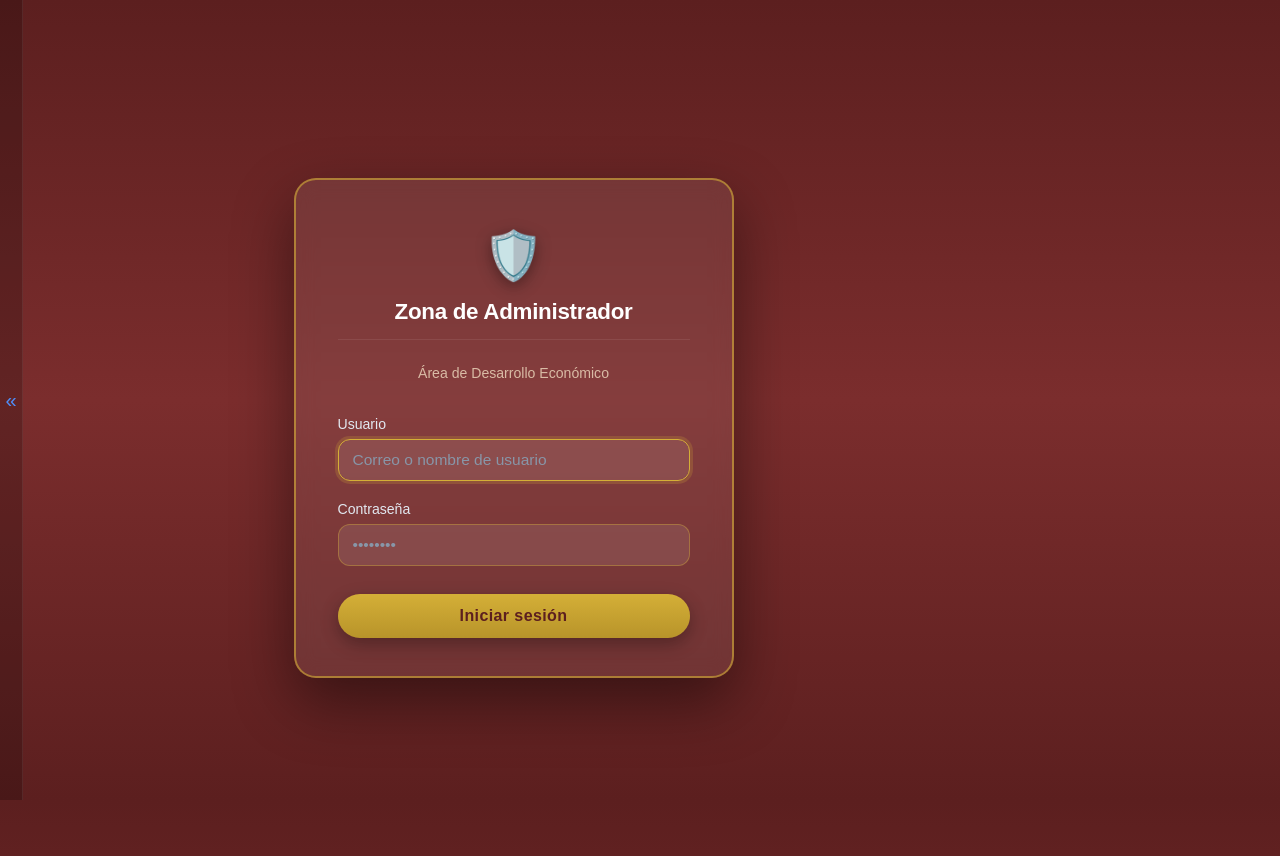
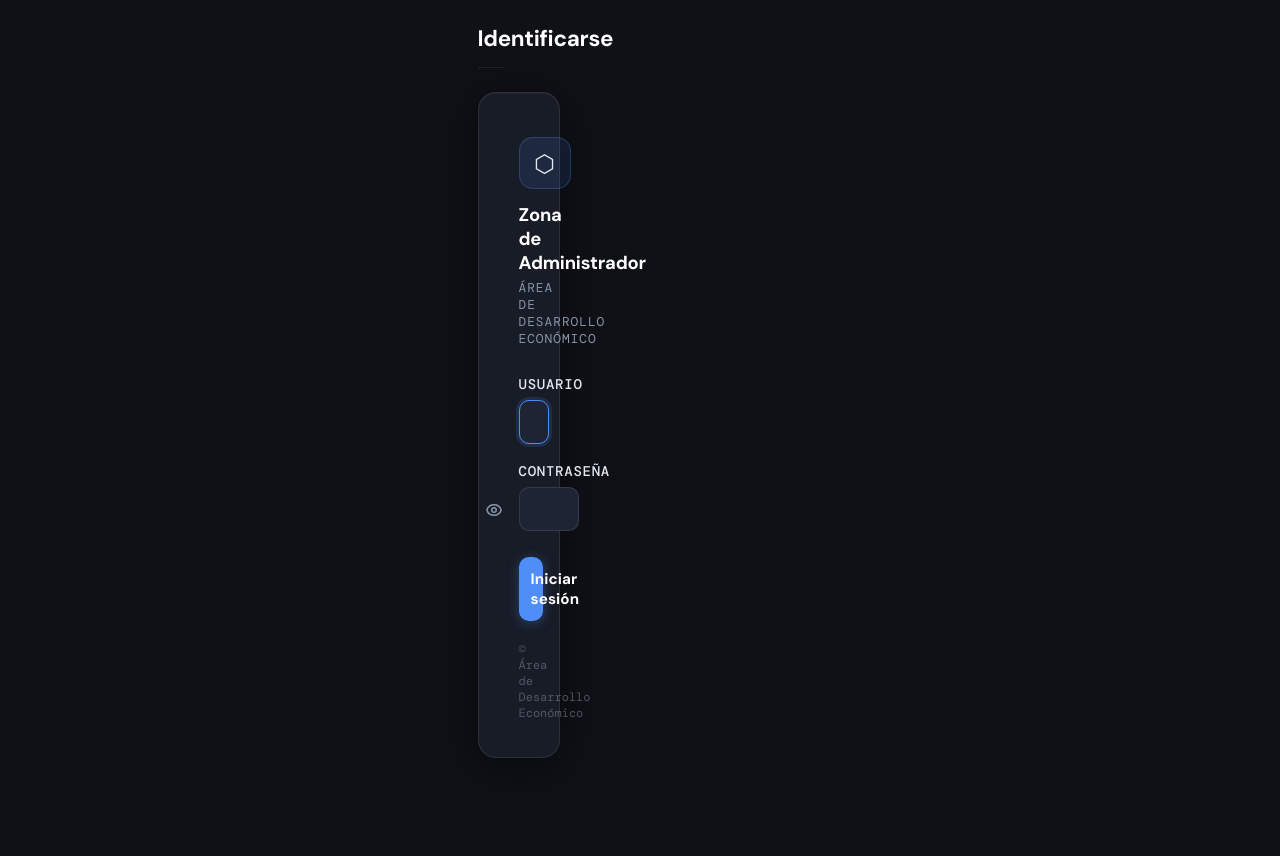
Before and after one commit to Jasongatobolador/convocatorias, a Django app: page /admin/login/ in a window 1280 px wide. After the commit the page ends 758 px from the top, so only its background shows below. Run offline with Django 5.2, Linux system fonts and the light colour scheme.

Commit message:
Update login.html

```diff
--- a/convocatorias/templates/admin/login.html
+++ b/convocatorias/templates/admin/login.html
@@ -4,248 +4,235 @@
 {% block extrastyle %}
 {{ block.super }}
 <style>
-
-/* 🔴 OCULTAR COMPLETAMENTE SIDEBAR */
-#nav-sidebar {
-    display: none !important;
-}
-
-/* ── Login admin — Zona de Administrador ────────────────── */
-html, body {
-    min-height: 100vh;
-    background: linear-gradient(180deg, #5c1f1f 0%, #7b2d2d 50%, #5c1f1f 100%) !important;
-    display: flex;
-    flex-direction: column;
-}
-
-/* Oculta header/breadcrumbs en el login */
+/* Ocultar sidebar y header en login */
+#nav-sidebar, #toggle-nav-sidebar,
+.toggle-nav-sidebar { display: none !important; }
 #header { display: none !important; }
 div.breadcrumbs { display: none !important; }
 
+html, body {
+    background: #0f1117 !important;
+    min-height: 100vh !important;
+}
+
+#container {
+    min-height: 100vh !important;
+    display: flex !important;
+    flex-direction: column !important;
+    align-items: center !important;
+    justify-content: center !important;
+    padding: 24px !important;
+}
+
 #content-main {
-    display: flex;
+    width: 100% !important;
+    max-width: 420px !important;
+}
+
+/* Tarjeta de login */
+.login-wrap {
+    background: #181c27;
+    border: 1px solid rgba(255,255,255,0.09);
+    border-radius: 18px;
+    padding: 44px 40px 36px;
+    box-shadow: 0 8px 48px rgba(0,0,0,0.5), 0 1px 0 rgba(255,255,255,0.04) inset;
+}
+
+.login-logo {
+    text-align: center;
+    margin-bottom: 28px;
+}
+.login-logo-icon {
+    width: 52px;
+    height: 52px;
+    background: rgba(79,142,247,0.12);
+    border: 1px solid rgba(79,142,247,0.25);
+    border-radius: 14px;
+    display: inline-flex;
     align-items: center;
     justify-content: center;
-    min-height: 100vh;
-    padding: 30px 20px;
+    font-size: 1.5rem;
+    margin-bottom: 14px;
+}
+.login-title {
+    font-family: 'DM Sans', sans-serif;
+    font-size: 1.15rem;
+    font-weight: 700;
+    color: #fff;
+    margin: 0 0 4px;
+    letter-spacing: -0.2px;
+}
+.login-subtitle {
+    font-size: 0.8rem;
+    color: #8896a8;
+    font-family: 'DM Mono', monospace;
+    text-transform: uppercase;
+    letter-spacing: 1px;
 }
 
-/* ── Tarjeta de login ──────────────────────────────────── */
-.login-card {
-    background: rgba(255, 255, 255, 0.08);
-    border: 2px solid rgba(212, 175, 55, 0.6);
-    border-radius: 22px;
-    padding: 44px 42px 38px;
-    width: 100%;
-    max-width: 440px;
-    box-shadow: 0 24px 60px rgba(0,0,0,0.45);
-    backdrop-filter: blur(10px);
-    -webkit-backdrop-filter: blur(10px);
-    animation: fadeInUp 0.7s ease;
+/* Mensajes de error */
+.errornote {
+    background: rgba(248,113,113,0.1) !important;
+    border: 1px solid rgba(248,113,113,0.3) !important;
+    border-radius: 10px !important;
+    color: #f87171 !important;
+    padding: 10px 14px !important;
+    margin-bottom: 16px !important;
+    font-size: 0.88rem !important;
 }
 
-@keyframes fadeInUp {
-    from { opacity: 0; transform: translateY(24px); }
-    to   { opacity: 1; transform: translateY(0); }
+/* Campos */
+.login-field {
+    margin-bottom: 16px;
+}
+.login-field label {
+    display: block;
+    font-size: 0.82rem;
+    font-weight: 600;
+    color: #8896a8;
+    text-transform: uppercase;
+    letter-spacing: 0.7px;
+    margin-bottom: 7px;
+    font-family: 'DM Mono', monospace;
+}
+.login-field input {
+    width: 100%;
+    background: #1f2435 !important;
+    border: 1px solid rgba(255,255,255,0.1) !important;
+    border-radius: 10px !important;
+    color: #e2e8f0 !important;
+    padding: 11px 14px !important;
+    font-family: 'DM Sans', sans-serif !important;
+    font-size: 0.95rem !important;
+    transition: border-color 0.15s, box-shadow 0.15s !important;
+    outline: none !important;
+}
+.login-field input:focus {
+    border-color: #4f8ef7 !important;
+    box-shadow: 0 0 0 3px rgba(79,142,247,0.15) !important;
 }
 
-/* ── Cabecera de la tarjeta ───────────────────────────── */
-.login-header {
-    text-align: center;
-    margin-bottom: 32px;
+/* Campo password con ojito */
+.password-wrapper {
+    position: relative;
 }
-
-.login-icon {
-    font-size: 3rem;
-    display: block;
-    margin-bottom: 12px;
-    filter: drop-shadow(0 4px 8px rgba(0,0,0,0.4));
+.password-wrapper input {
+    padding-right: 44px !important;
 }
-
-.login-title {
-    font-family: 'Montserrat', sans-serif;
-    font-size: 1.25rem;
-    font-weight: 800;
-    color: #d4af37;
-    margin: 0 0 4px;
-    letter-spacing: 0.3px;
-}
-
-.login-sub {
-    font-family: 'Nunito', sans-serif;
-    font-size: 0.88rem;
-    color: rgba(245, 230, 200, 0.75);
-    margin: 0;
-}
-
-/* ── Campos del formulario ────────────────────────────── */
-.form-group {
-    margin-bottom: 18px;
-}
-
-.form-group label {
-    display: block;
-    font-family: 'Nunito', sans-serif;
-    font-weight: 700;
-    font-size: 0.9rem;
-    color: #f5e6c8;
-    margin-bottom: 7px;
-}
-
-.input-wrap {
-    position: relative;
+.password-toggle {
+    position: absolute;
+    right: 12px;
+    top: 50%;
+    transform: translateY(-50%);
+    background: none;
+    border: none;
+    cursor: pointer;
+    color: #8896a8;
+    padding: 4px;
+    transition: color 0.15s;
     display: flex;
     align-items: center;
 }
+.password-toggle:hover { color: #e2e8f0; }
+.password-toggle svg { width: 18px; height: 18px; }
 
-.input-wrap input {
+/* Botón submit */
+.login-submit {
     width: 100%;
-    background: rgba(255,255,255,0.09) !important;
-    border: 1px solid rgba(212, 175, 55, 0.4) !important;
-    border-radius: 12px !important;
-    color: #ffffff !important;
-    padding: 11px 44px 11px 14px !important;
-    font-family: 'Nunito', sans-serif !important;
-    font-size: 0.97rem !important;
-    transition: border-color 0.2s, box-shadow 0.2s !important;
-    box-sizing: border-box !important;
+    background: #4f8ef7 !important;
+    color: #fff !important;
+    border: none !important;
+    border-radius: 10px !important;
+    padding: 12px !important;
+    font-family: 'DM Sans', sans-serif !important;
+    font-size: 0.95rem !important;
+    font-weight: 700 !important;
+    cursor: pointer !important;
+    margin-top: 8px !important;
+    transition: opacity 0.15s, transform 0.1s !important;
+    box-shadow: 0 2px 12px rgba(79,142,247,0.35) !important;
+    letter-spacing: 0.1px !important;
 }
+.login-submit:hover { opacity: 0.9 !important; transform: translateY(-1px) !important; }
 
-.input-wrap input:focus {
-    border-color: #d4af37 !important;
-    outline: none !important;
-    box-shadow: 0 0 0 3px rgba(212, 175, 55, 0.2) !important;
+/* Footer */
+.login-footer {
+    text-align: center;
+    margin-top: 20px;
+    font-size: 0.75rem;
+    color: rgba(136,150,168,0.5);
+    font-family: 'DM Mono', monospace;
 }
-
-/* ── Botón ojo (toggle contraseña) ────────────────────── */
-.toggle-pass {
-    position: absolute;
-    right: 13px;
-    background: none;
-    border: none;
-    cursor: pointer;
-    padding: 4px;
-    color: rgba(212, 175, 55, 0.75);
-    font-size: 1.05rem;
-    display: flex;
-    align-items: center;
-    transition: color 0.2s;
-    z-index: 2;
-}
-
-.toggle-pass:hover { color: #d4af37; }
-
-/* ── Errores ──────────────────────────────────────────── */
-.errornote {
-    background: rgba(192, 57, 43, 0.2) !important;
-    border: 1px solid rgba(192, 57, 43, 0.5) !important;
-    border-radius: 12px !important;
-    color: #ffaaaa !important;
-    padding: 10px 14px !important;
-    font-family: 'Nunito', sans-serif !important;
-    font-size: 0.9rem !important;
-    margin-bottom: 16px !important;
-}
-
-/* ── Botón de login ───────────────────────────────────── */
-.btn-login {
-    width: 100%;
-    background: linear-gradient(180deg, #d4af37 0%, #b8942a 100%);
-    color: #5c1f1f;
-    border: none;
-    border-radius: 30px;
-    padding: 13px 0;
-    font-family: 'Nunito', sans-serif;
-    font-weight: 800;
-    font-size: 1rem;
-    letter-spacing: 0.4px;
-    cursor: pointer;
-    margin-top: 8px;
-    box-shadow: 0 6px 18px rgba(0,0,0,0.3);
-    transition: opacity 0.2s, transform 0.15s;
-}
-
-.btn-login:hover {
-    opacity: 0.9;
-    transform: translateY(-1px);
-}
-
-/* Oculta el ojito nativo de Django */
-.login [data-action="toggle-password"],
-button[data-action="toggle-password"],
-.login #id_password + button,
-.login .input-wrap button:not(.btn-login) {
-    display: none !important;
-}
-
-/* Oculta elementos innecesarios */
-.login #header,
-.login .help-block { display: none !important; }
-
 </style>
 {% endblock %}
 
-{% block content_title %}{% endblock %}
-
 {% block content %}
-<div id="content-main">
-  <div class="login-card">
-
-    <div class="login-header">
-      <span class="login-icon">🛡️</span>
-      <h1 class="login-title">Zona de Administrador</h1>
-      <p class="login-sub">Área de Desarrollo Económico</p>
+<div class="login-wrap">
+    <div class="login-logo">
+        <div class="login-logo-icon">⬡</div>
+        <div class="login-title">Zona de Administrador</div>
+        <div class="login-subtitle">Área de Desarrollo Económico</div>
     </div>
 
     {% if form.errors %}
-      <p class="errornote">
-        {% if form.errors.items|length == 1 %}
-          Credenciales incorrectas. Verifica tu usuario y contraseña.
-        {% else %}
-          Por favor corrige los errores marcados.
-        {% endif %}
-      </p>
+    <p class="errornote">
+        {% if form.errors.items|length == 1 %}{% trans "Por favor corrige el error." %}{% else %}{% trans "Por favor corrige los errores." %}{% endif %}
+    </p>
     {% endif %}
 
-    <form method="post" action="{{ app_path }}" id="login-form">
-      {% csrf_token %}
-      <input type="hidden" name="next" value="{{ next }}">
+    {% if user_error %}
+    <p class="errornote">{{ user_error }}</p>
+    {% endif %}
 
-      <div class="form-group">
-        <label for="id_username">{% trans "Usuario" %}</label>
-        <div class="input-wrap">
-          <input
-            type="text"
-            name="username"
-            id="id_username"
-            autocomplete="username"
-            autofocus
-            maxlength="254"
-            placeholder="Correo o nombre de usuario"
-            value="{{ form.username.value|default:'' }}"
-          >
+    <form action="{{ app_path }}" method="post" id="login-form">
+        {% csrf_token %}
+
+        <div class="login-field">
+            <label for="id_username">{% trans "Usuario" %}</label>
+            <input id="id_username" type="text" name="username" autocomplete="username"
+                   autofocus required maxlength="150"
+                   value="{{ form.username.value|default_if_none:'' }}"
+                   placeholder="Ingresa tu usuario">
         </div>
-      </div>
 
-      <div class="form-group">
-        <label for="id_password">{% trans "Contraseña" %}</label>
-        <div class="input-wrap">
-          <input
-            type="password"
-            name="password"
-            id="id_password"
-            autocomplete="current-password"
-            placeholder="••••••••"
-          >
+        <div class="login-field">
+            <label for="id_password">{% trans "Contraseña" %}</label>
+            <div class="password-wrapper">
+                <input id="id_password" type="password" name="password"
+                       autocomplete="current-password" required
+                       placeholder="Ingresa tu contraseña">
+                <button type="button" class="password-toggle" id="toggle-pass" aria-label="Mostrar contraseña">
+                    <svg id="icon-eye" xmlns="http://www.w3.org/2000/svg" fill="none" viewBox="0 0 24 24" stroke="currentColor">
+                        <path stroke-linecap="round" stroke-linejoin="round" stroke-width="2" d="M15 12a3 3 0 11-6 0 3 3 0 016 0z"/>
+                        <path stroke-linecap="round" stroke-linejoin="round" stroke-width="2" d="M2.458 12C3.732 7.943 7.523 5 12 5c4.478 0 8.268 2.943 9.542 7-1.274 4.057-5.064 7-9.542 7-4.477 0-8.268-2.943-9.542-7z"/>
+                    </svg>
+                    <svg id="icon-eye-off" xmlns="http://www.w3.org/2000/svg" fill="none" viewBox="0 0 24 24" stroke="currentColor" style="display:none">
+                        <path stroke-linecap="round" stroke-linejoin="round" stroke-width="2" d="M13.875 18.825A10.05 10.05 0 0112 19c-4.478 0-8.268-2.943-9.543-7a9.97 9.97 0 011.563-3.029m5.858.908a3 3 0 114.243 4.243M9.878 9.878l4.242 4.242M9.88 9.88l-3.29-3.29m7.532 7.532l3.29 3.29M3 3l3.59 3.59m0 0A9.953 9.953 0 0112 5c4.478 0 8.268 2.943 9.543 7a10.025 10.025 0 01-4.132 5.411m0 0L21 21"/>
+                    </svg>
+                </button>
+            </div>
         </div>
-      </div>
 
-      <button type="submit" class="btn-login">
-        Iniciar sesión
-      </button>
-
+        <input type="hidden" name="next" value="{{ next }}">
+        <button type="submit" class="login-submit">{% trans "Iniciar sesión" %}</button>
     </form>
 
-  </div>
+    <div class="login-footer">© Área de Desarrollo Económico</div>
 </div>
+
+<script>
+(function() {
+    var btn = document.getElementById('toggle-pass');
+    var inp = document.getElementById('id_password');
+    var eye = document.getElementById('icon-eye');
+    var eyeOff = document.getElementById('icon-eye-off');
+    if (!btn || !inp) return;
+    btn.addEventListener('click', function() {
+        var isPass = inp.type === 'password';
+        inp.type = isPass ? 'text' : 'password';
+        eye.style.display = isPass ? 'none' : '';
+        eyeOff.style.display = isPass ? '' : 'none';
+    });
+})();
+</script>
 {% endblock %}
```
